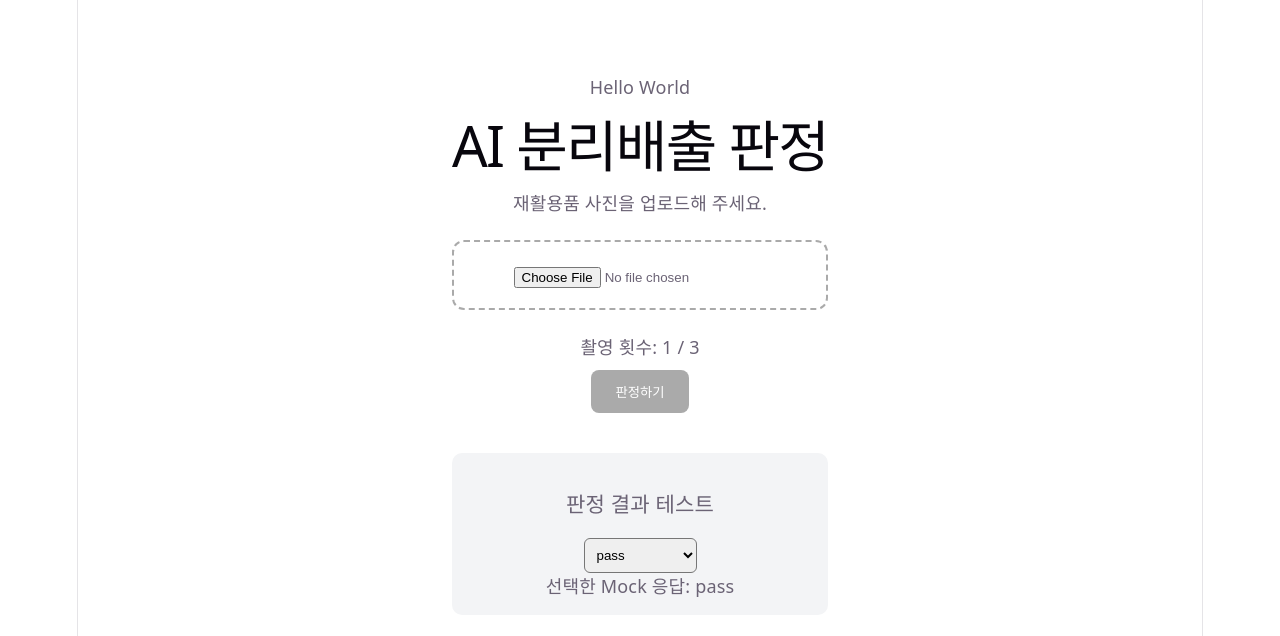
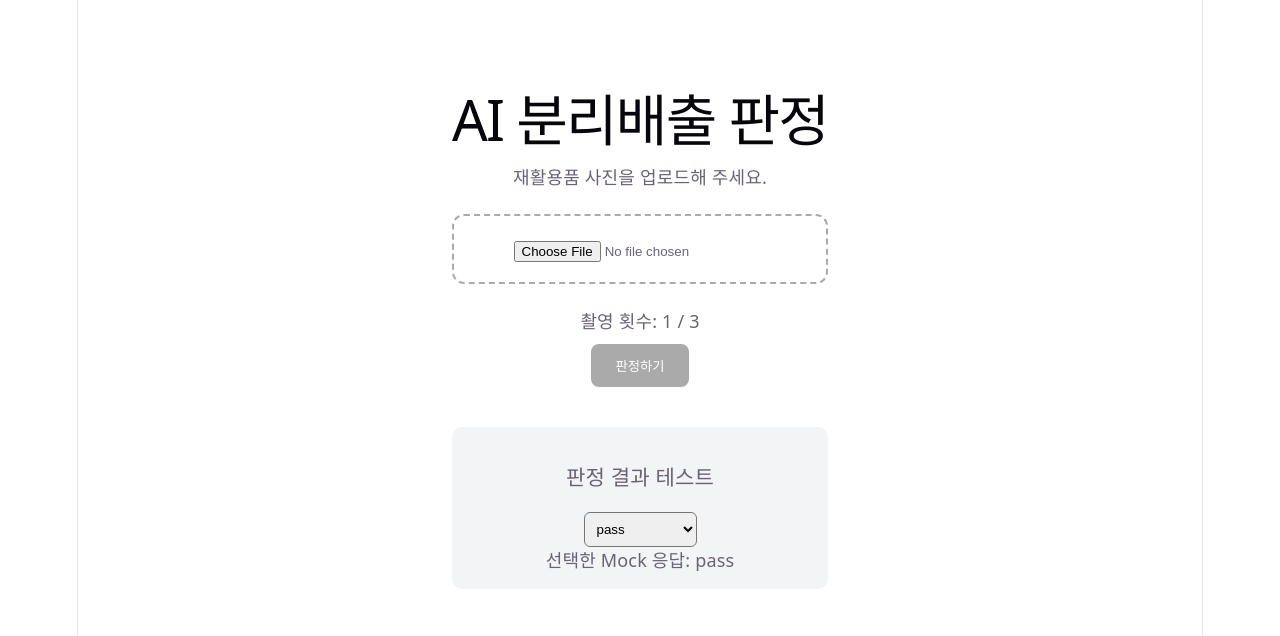
Before and after one commit to jisooryu-web/2026-23, a React (Vite) app in the folder frontend/: page / in a window 1280 px wide. Shown: the top 636 px of the page. Built offline with nearby package versions, Linux system fonts and the light colour scheme; no server answers.

Commit message:
Update App.jsx
백엔드 연결용 작업 및 일부 수정

```diff
--- a/frontend/src/App.jsx
+++ b/frontend/src/App.jsx
@@ -36,7 +36,7 @@ function App() {
 
     if (!selectedFile) return;
 
-    if (!selectedFile.type.startsWith("image/")) {
+    if (!selected.type.startsWith("image/") && !/\.(heic|heif)$/i.test(selected.name)) {
       setError("이미지 파일만 선택할 수 있습니다.");
       return;
     }
@@ -87,7 +87,6 @@ function App() {
 
   return (
     <div className="app">
-      <p>Hello World</p>
       <h1>AI 분리배출 판정</h1>
 
       <p>재활용품 사진을 업로드해 주세요.</p>
@@ -96,6 +95,7 @@ function App() {
         <input
           type="file"
           accept="image/*"
+          capture="environment"
           onChange={handleFileChange}
         />
 
```
